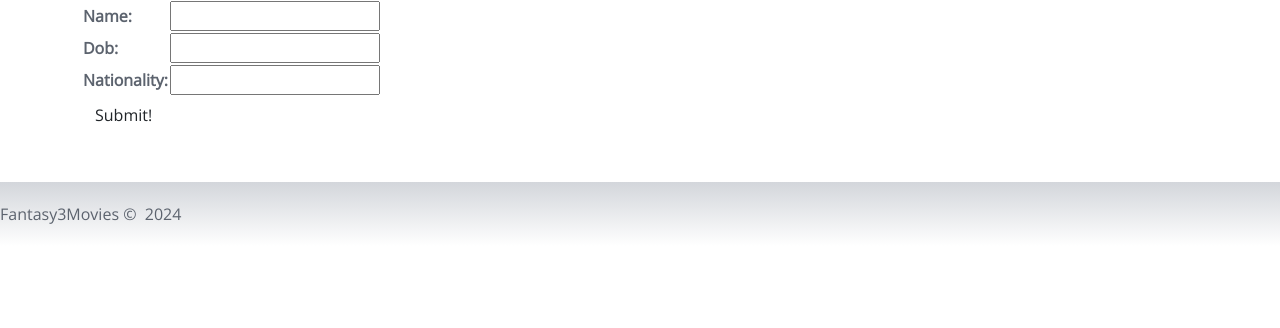
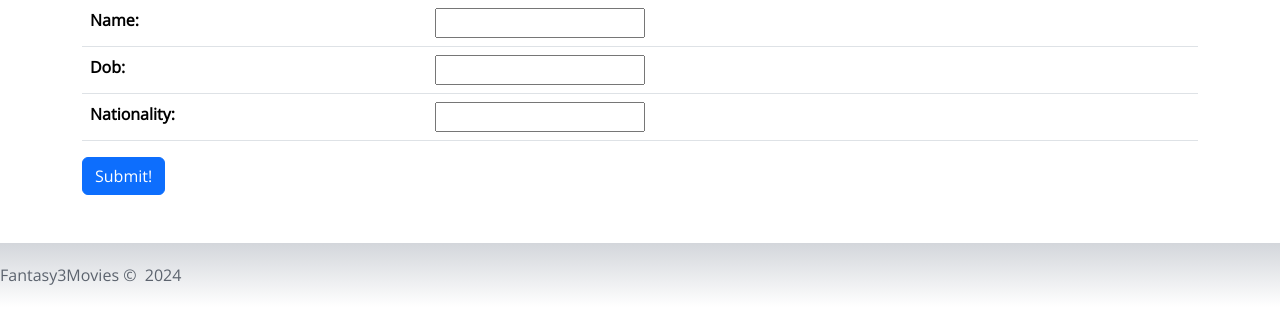
Before and after one commit to johnbean36/fantasy3movies, a Django app: page /movies/actor/ in a window 1280 px wide. Shown: the part 158-486 px from the top of the page. Run offline with Django 5.2, Linux system fonts and the light colour scheme; data that the repository does not hold is empty; some libraries are stand-ins or nearby versions.

Commit message:
finished converting styling to bootstrap

```diff
--- a/main_app/templates/home.html
+++ b/main_app/templates/home.html
@@ -1,9 +1,9 @@
 {% extends 'base.html' %} {% block content %}
 
-<div class ="firstSite">
+<div class ="container">
   <h1 class="text-sm-left">Fantasy 3 Movies</h1>
     <section class ="appDescription">
-        <p>Have you ever watched a movie and thought a different cast or director could have done a better job?<br>
+        <p class="text-center">Have you ever watched a movie and thought a different cast or director could have done a better job?<br>
         With Fantasy 3 Movies, you can insert you dream cast into any movie to really show off your creativity!</p>
     </section>
 </div>
--- a/main_app/templates/main_app/actor_confirm_delete.html
+++ b/main_app/templates/main_app/actor_confirm_delete.html
@@ -3,7 +3,7 @@
 <h1>Confirm you want to Delete {{object.name}}</h1>
 <form action="" method="POST">
     {% csrf_token %}
-    <input class="btn" type="submit" value="Delete">
-    <a href="{% url 'actors'%}" class="btn">Cancel</a>
+    <input class="btn btn-primary" type="submit" value="Delete">
+    <a href="{% url 'actors'%}" class="btn btn-primary">Cancel</a>
 </form>
 {% endblock %}
--- a/main_app/templates/main_app/actor_form.html
+++ b/main_app/templates/main_app/actor_form.html
@@ -2,15 +2,15 @@
 {% block content %}
 <form action="" Method="POST">
     {% csrf_token %}
-<table>
+<table class="table">
     {{ form.as_table }}
 </table>
-<input type="submit" value="Submit!" class="btn">
+<input type="submit" value="Submit!" class="btn btn-primary">
 </form>
 <br><br>
 <div class="divider"></div>
 {% if actor_list %}
-<table>
+<table class="table">
     <thead>
         <tr>
             <th>Name</th>
@@ -24,7 +24,7 @@
             <td>{{actor.name}}</td>
             <td>{{actor.dob}}</td>
             <td>{{actor.nationality}}</td>
-            <td><a href="{% url 'delete_actor' actor.id %}" class="btn">Delete</a></td>
+            <td><a href="{% url 'delete_actor' actor.id %}" class="btn btn-primary">Delete</a></td>
             <td></td>
         </tr>
          {% endfor %}
--- a/main_app/templates/main_app/movie_form.html
+++ b/main_app/templates/main_app/movie_form.html
@@ -33,7 +33,7 @@
       <td>{{form.release_year.errors}}</td>
     </tr>
   </table>
-  <input type="submit" value="Submit!" class="btn">
+  <input type="submit" value="Submit!" class="btn btn-primary">
 </form>
 
 <!-- We never learn jQuery but a stack overflock article I found said i needed this code to get Materialize to initialize the dropdown menu-->
--- a/main_app/templates/main_app/prod_mem_form.html
+++ b/main_app/templates/main_app/prod_mem_form.html
@@ -4,10 +4,10 @@
 
 <form action="" method="POST">
   {% csrf_token %}
-<table>
+<table class="table">
     {{ form.as_table }}
 </table>
-<input type="submit" value="Submit!" class="btn">
+<input type="submit" value="Submit!" class="btn btn-primary">
 </form>
 
 <!-- We never learn jQuery but a stack overflow article I found said i needed this code to get Materialize to initialize the dropdown menu-->
--- a/main_app/templates/movies/detail.html
+++ b/main_app/templates/movies/detail.html
@@ -1,9 +1,9 @@
 {% extends 'base.html' %}
 {% block content %}
 
-<h1 class="DetailsHeader">Dream Movies List</h1>
+<h1 class="display-1 text-primary">Dream Movies List</h1>
 
-<h1>{{ movie.name }}</h1>
+<h1 class="display-1 text-primary">{{ movie.name }}</h1>
 <div>{{ movie.genre }}</div>
 <div>{{ movie.description }}</div>
 <div>{{ movie.release_year }}</div>
--- a/main_app/templates/movies/index.html
+++ b/main_app/templates/movies/index.html
@@ -15,7 +15,7 @@
     </a>
 {% endfor %} -->
 
-<table>
+<table class="table">
     <thead>
         <tr>
             <th>Movie</th>
--- a/main_app/templates/registration/login.html
+++ b/main_app/templates/registration/login.html
@@ -7,7 +7,7 @@
     {% csrf_token %}
     {{ form.as_p }}
     <input type="hidden" name="next" value="{{ next }}">
-    <button type="submit" class="btn">Log In</button>
+    <button class="btn btn-primary" type="submit" class="btn">Log In</button>
   </form>
 
 {% endblock %}
--- a/main_app/templates/registration/signup.html
+++ b/main_app/templates/registration/signup.html
@@ -8,7 +8,7 @@
 <form method="POST" action="{% url 'signup' %}">
   {% csrf_token %}
   {{ form.as_p }}
-  <input type="submit" class="btn" value="Sign Up">
+  <input type="submit" class="btn btn-primary" value="Sign Up">
 </form>
 
 {% endblock %}
```
